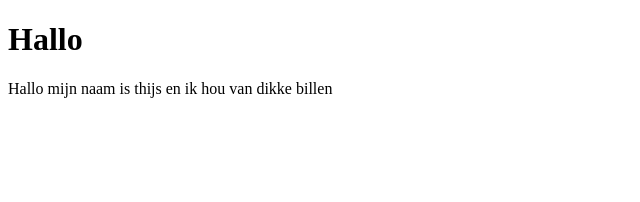
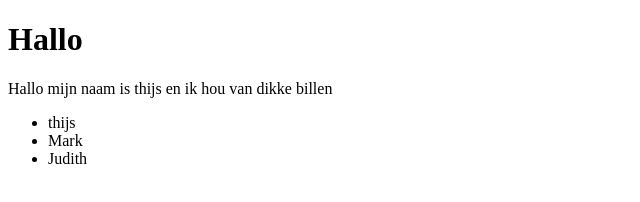
Before and after one commit to Thijsdkr/testrepository, a plain HTML site: page index.html in a window 1280 px wide. Shown: the whole page, without its empty margins (0-640 px from the left). Drawn offline with Linux system fonts and the light colour scheme.

Commit message:
indext list items

```diff
--- a/index.html
+++ b/index.html
@@ -6,6 +6,11 @@
     <title>Document</title>
     <h1>Hallo</h1>
     <p>Hallo mijn naam is thijs en ik hou van dikke billen</p>
+    <ul>
+      <li>thijs</li>
+      <li>Mark</li>
+      <li>Judith</li>
+    </ul>
   </head>
   <body></body>
 </html>
```
